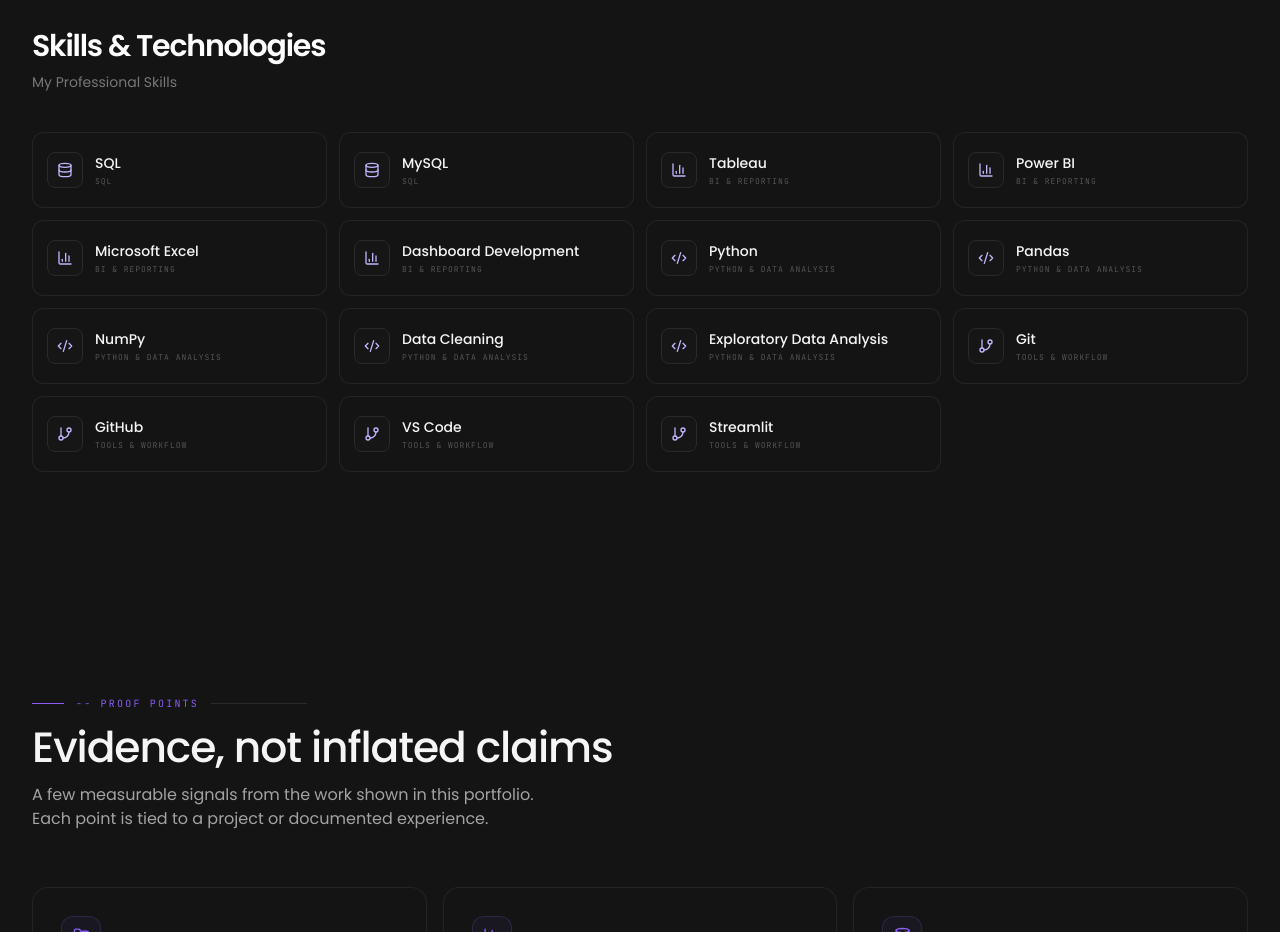
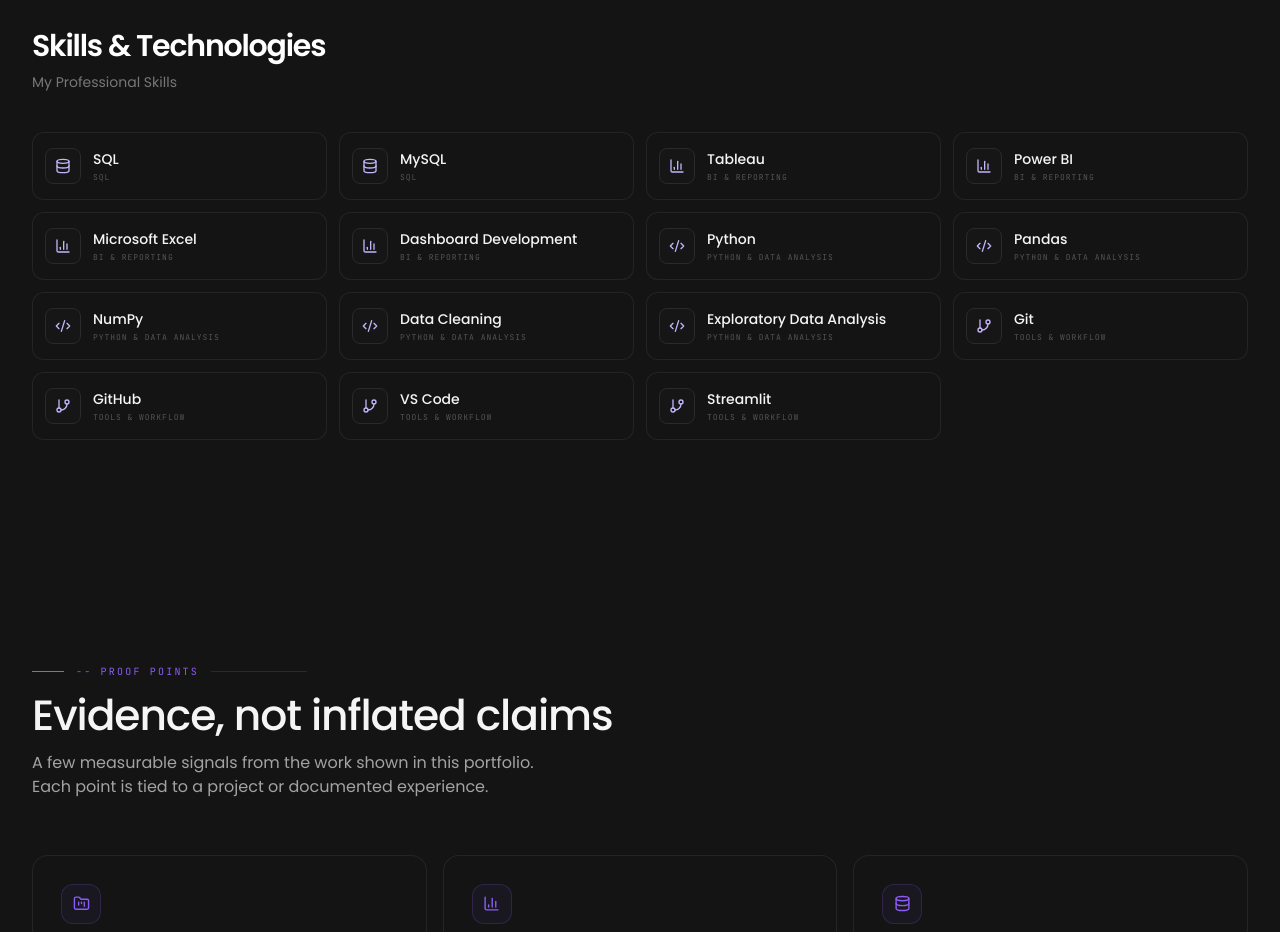
Before and after one commit to bhaskar-nb/portfolio, a Next.js app: page / in a window 1280 px wide. Shown: the part 5820-6752 px from the top of the page. Built offline with nearby package versions, Linux system fonts and the light colour scheme.

Commit message:
Compact Skills cards

```diff
--- a/components/Skills.tsx
+++ b/components/Skills.tsx
@@ -61,7 +61,7 @@
               whileInView={{ opacity: 1, y: 0 }}
               viewport={{ once: true, margin: "-60px" }}
               transition={{ duration: 0.4, delay: Math.min(index * 0.025, 0.2) }}
-              className="group flex min-h-[76px] items-center gap-3 rounded-xl border border-base-500/80 bg-base-800/55 px-3.5 py-3 transition-all duration-200 hover:border-violet-400/35 hover:bg-base-700/55"
+              className="group flex min-h-[68px] items-center gap-3 rounded-xl border border-base-500/80 bg-base-800/55 px-3 py-2.5 transition-all duration-200 hover:border-violet-400/35 hover:bg-base-700/55"
             >
               <span className="flex h-9 w-9 shrink-0 items-center justify-center rounded-lg border border-base-500 bg-base-700/70 text-violet-300 transition-colors group-hover:border-violet-400/30">
                 <Icon size={16} aria-hidden="true" />
```
